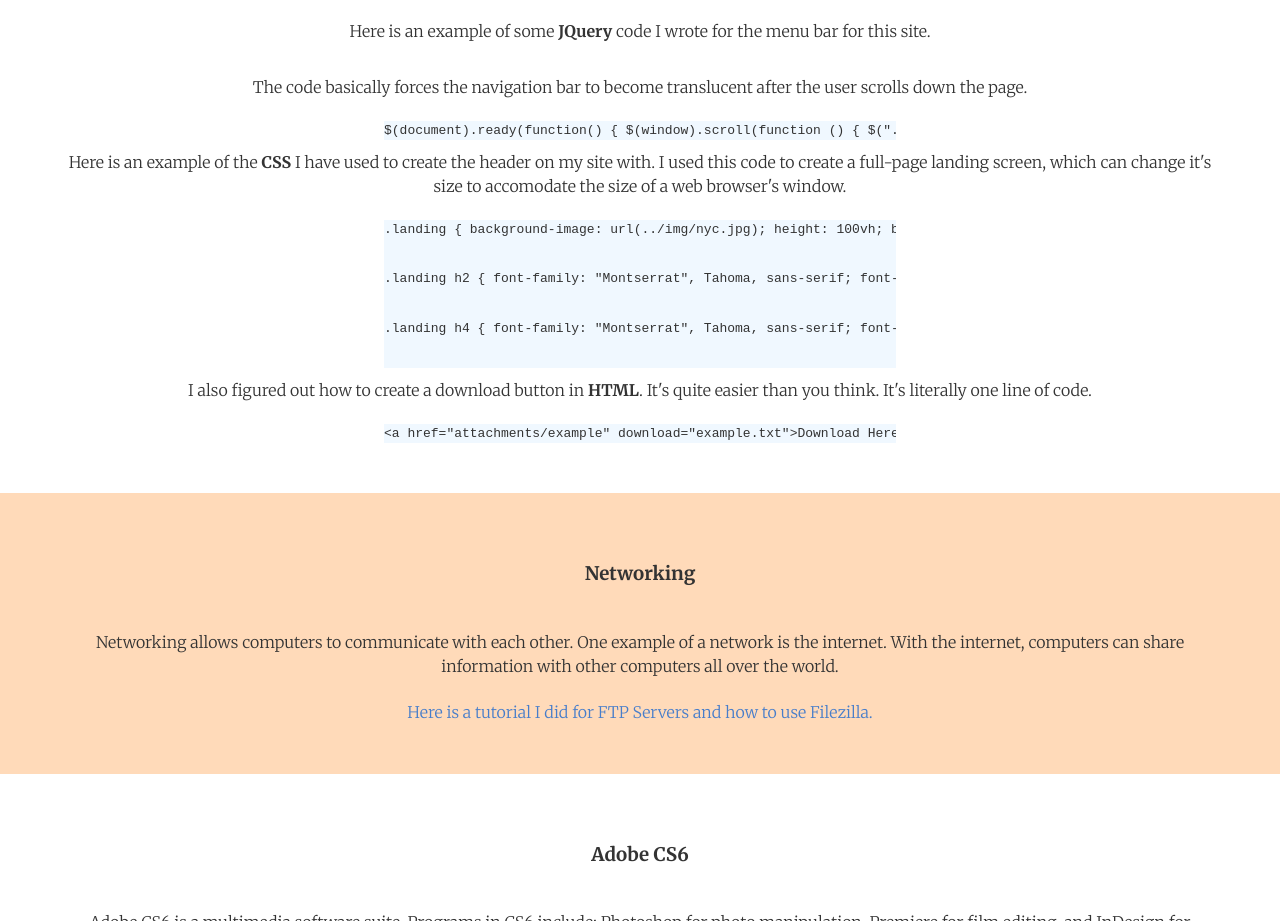
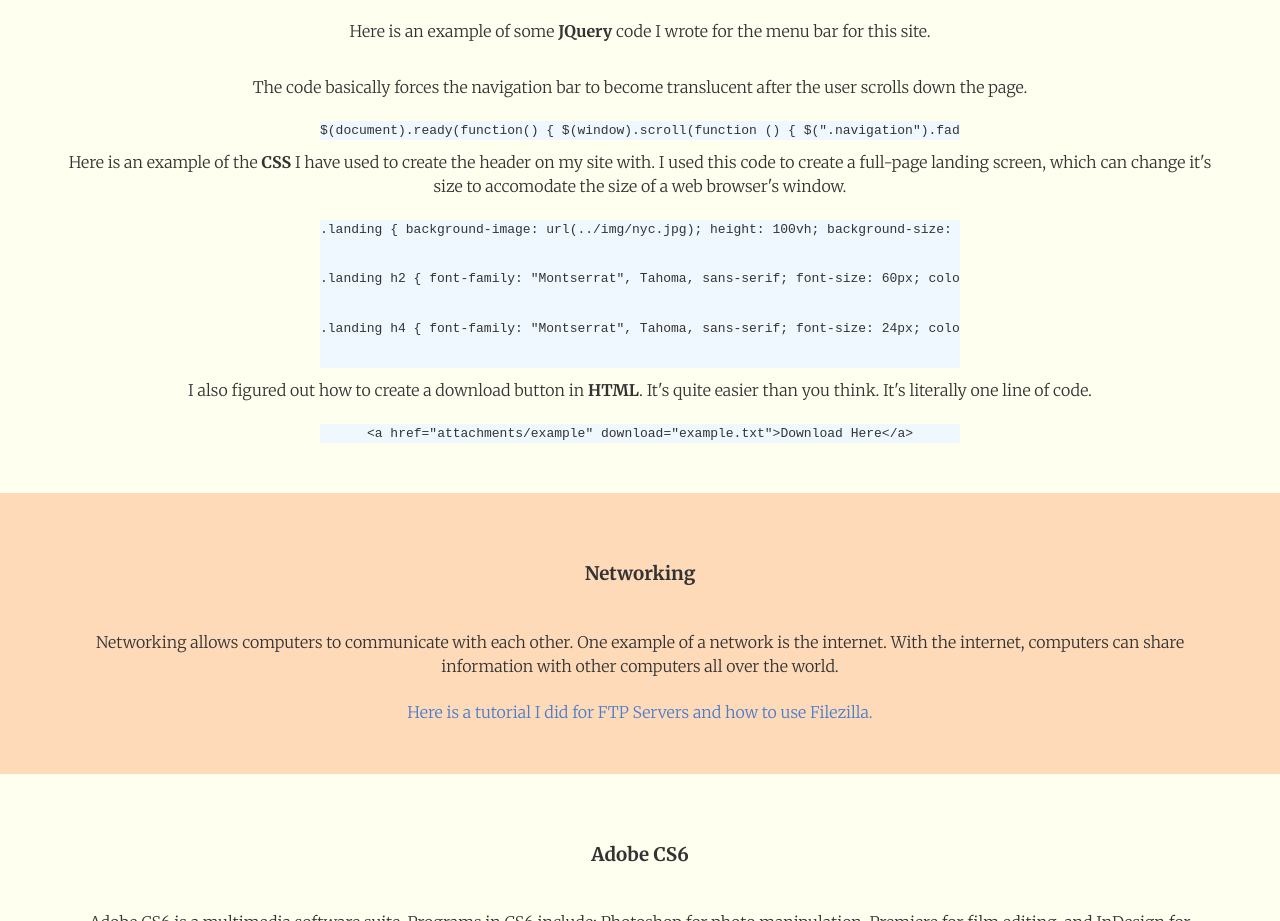
Before and after one commit to cpadua/Portfolio, a plain HTML site: page myworks.html in a window 1280 px wide. Shown: the part 1775-2696 px from the top of the page. Drawn offline with Linux system fonts and the light colour scheme.

Commit message:
Updated color palette again

```diff
--- a/css/0-plugins/base/_variables.scss
+++ b/css/0-plugins/base/_variables.scss
@@ -34,7 +34,7 @@ $base-border-color: $light-gray;
 $base-border: 1px solid $base-border-color;
 
 // Background Colors
-$base-background-color: #fff;
+$base-background-color: ivory;
 $secondary-background-color: tint($base-border-color, 75%);
 
 // Forms
--- a/css/2-modules/codesnippets.scss
+++ b/css/2-modules/codesnippets.scss
@@ -1,8 +1,8 @@
 
 pre{
-	display:inline-block;
 	background: aliceblue;
-	width: 40vw;
 	overflow: auto;
 	white-space: nowrap;
+	width: 50vw;
+	word-wrap: normal;
 }
--- a/css/3-layouts/home.scss
+++ b/css/3-layouts/home.scss
@@ -6,6 +6,7 @@
 body {
     font-family: $merriweather;
     font-weight: 300;
+    background-color: $base-background-color;
 }
 
 .container {
--- a/myworks.html
+++ b/myworks.html
@@ -75,14 +75,17 @@
 			<p>Here is an example of some <strong>JQuery</strong> code I wrote for the menu bar for this site.</p>
 			<p>The code basically forces the navigation bar to become translucent after the user scrolls down the page.</p>
 			<pre>
+			<code>
 				$(document).ready(function() {
 				$(window).scroll(function () {
 				$(".navigation").fadeTo('fast', 0.75);
 				 });
 				});
+			</code>
 			</pre>
 			<p>Here is an example of the <strong>CSS</strong> I have used to create the header on my site with. I used this code to create a full-page landing screen, which can change it's size to accomodate the size of a web browser's window.</p>
 			<pre>
+			<code>
 				.landing {
 				  background-image: url(../img/nyc.jpg);
 				  height: 100vh;
@@ -105,6 +108,7 @@
 				    color: rgba(255, 255, 255, 0.9);
 				    text-shadow: 2px 2px 4px rgba(0, 0, 0, 0.75); }
 				    <p></p>
+			</code>
 			</pre>
 			<p>
 				I also figured out how to create a download button in <strong>HTML</strong>.
```
Also changed, not shown: css/app.css, 1 other file.
